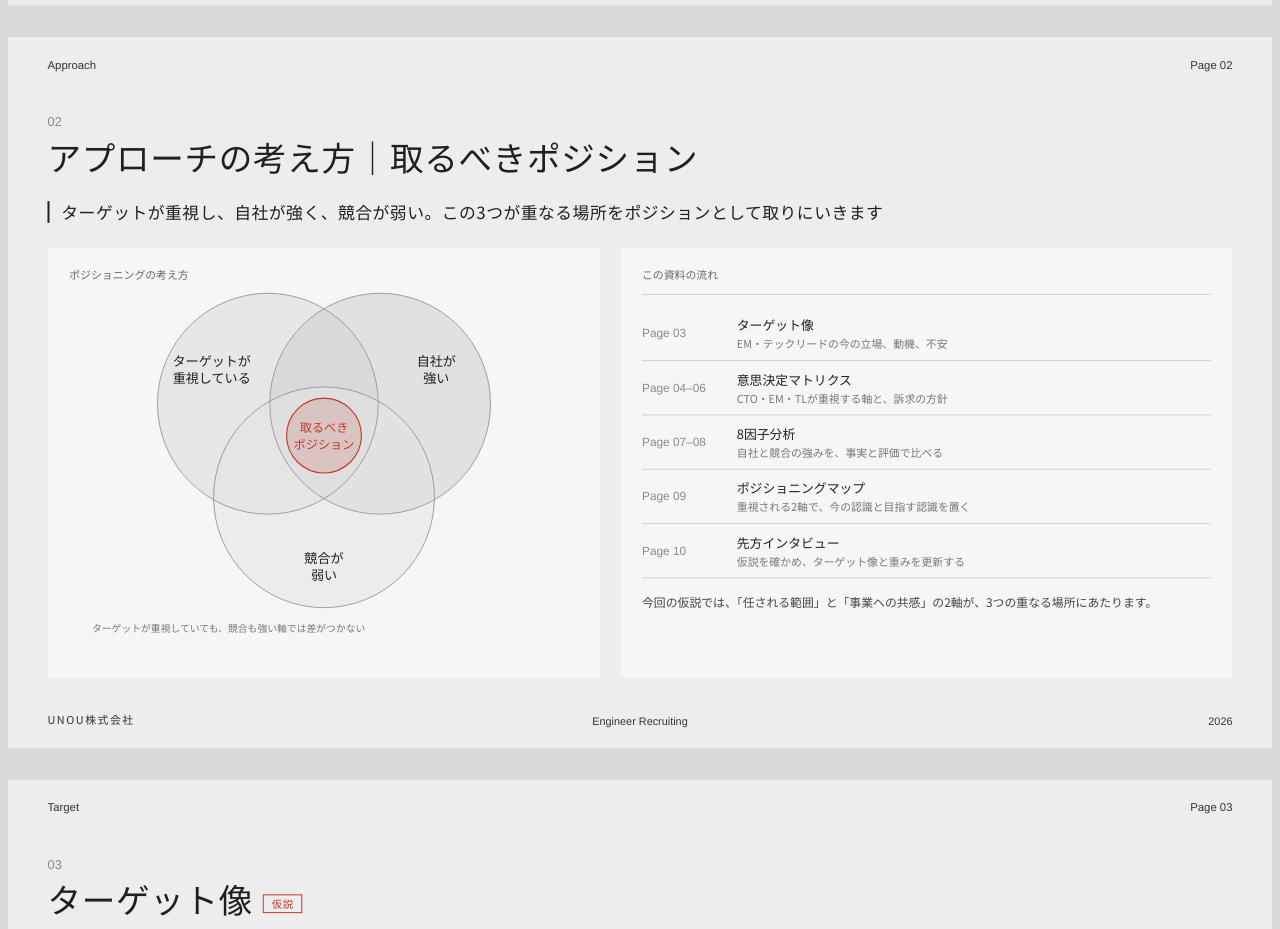
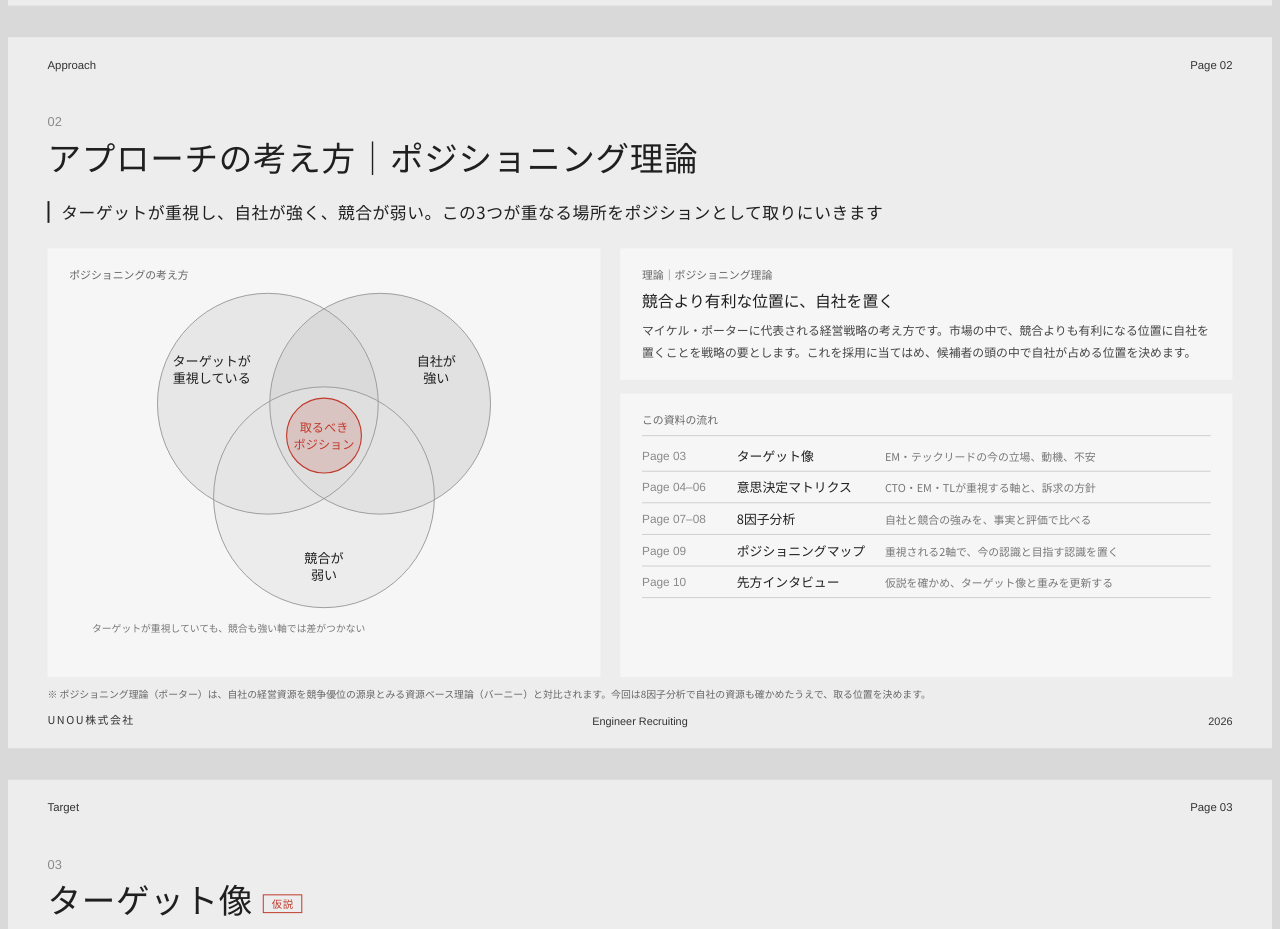
Before and after one commit to unouinc/poppins, a plain HTML site: page hypothesis.html in a window 1280 px wide. Shown: the part 1480-2409 px from the top of the page. Drawn offline with nearby package versions, Linux system fonts and the light colour scheme.

Commit message:
Page 02をポジショニング理論の説明ページに変更

```diff
--- a/hypothesis.html
+++ b/hypothesis.html
@@ -274,10 +274,12 @@ ul.b li::before{content:"・";position:absolute;left:0}
 .obs .r p span{display:block;color:#888;font-size:10.5px;margin-top:2px}
 .po{display:grid;grid-template-columns:560px 1fr;gap:20px;height:100%}
 .po .card{padding:18px 22px}
-.flow .s{display:grid;grid-template-columns:84px 1fr;gap:12px;padding:9px 0;border-bottom:1px solid var(--line);align-items:center}
+.flow .s{display:grid;grid-template-columns:84px 1fr;gap:12px;padding:6px 0;border-bottom:1px solid var(--line);align-items:center}
 .flow .s b{font-weight:400;font-family:Arimo,Arial,sans-serif;font-size:12px;color:var(--mut)}
 .flow .s p{font-size:13px}
 .flow .s p span{display:block;font-size:11px;color:#777;margin-top:1px}
+.flow .s p{display:grid;grid-template-columns:150px 1fr;align-items:baseline}
+.flow .s p span{margin:0}
 /* approach v2 */
 .ap2{display:grid;grid-template-columns:270px 1fr 260px;gap:20px;height:100%}
 .ap2 .card{padding:22px 24px;display:flex;flex-direction:column}
@@ -330,12 +332,12 @@ ul.b li::before{content:"・";position:absolute;left:0}
 </section>
 <section class="slide">
 <div class="hd"><span>Approach</span><span>Page 02</span></div>
-<p class="no">02</p><h2>アプローチの考え方｜取るべきポジション</h2><p class="lead">ターゲットが重視し、自社が強く、競合が弱い。この3つが重なる場所をポジションとして取りにいきます</p>
+<p class="no">02</p><h2>アプローチの考え方｜ポジショニング理論</h2><p class="lead">ターゲットが重視し、自社が強く、競合が弱い。この3つが重なる場所をポジションとして取りにいきます</p>
 <div class="body"><div class="po">
 <div class="card"><p class="clbl">ポジショニングの考え方</p><svg viewBox="0 20 520 380" width="100%" height="360"><g fill-opacity=".55"><circle cx="200" cy="150" r="118" fill="#DADADA"/><circle cx="320" cy="150" r="118" fill="#CFCFCF"/><circle cx="260" cy="250" r="118" fill="#E3E3E3"/></g><g fill="none" stroke="#999"><circle cx="200" cy="150" r="118"/><circle cx="320" cy="150" r="118"/><circle cx="260" cy="250" r="118"/></g><circle cx="260" cy="184" r="40" fill="#C0392B" fill-opacity=".16" stroke="#C0392B" stroke-width="1.2"/><text x="140" y="110" font-size="14" text-anchor="middle" fill="#1F1F1F">ターゲットが</text><text x="140" y="128" font-size="14" text-anchor="middle" fill="#1F1F1F">重視している</text><text x="380" y="110" font-size="14" text-anchor="middle" fill="#1F1F1F">自社が</text><text x="380" y="128" font-size="14" text-anchor="middle" fill="#1F1F1F">強い</text><text x="260" y="320" font-size="14" text-anchor="middle" fill="#1F1F1F">競合が</text><text x="260" y="338" font-size="14" text-anchor="middle" fill="#1F1F1F">弱い</text><text x="260" y="180" font-size="13" text-anchor="middle" fill="#C0392B" font-weight="500">取るべき</text><text x="260" y="198" font-size="13" text-anchor="middle" fill="#C0392B" font-weight="500">ポジション</text><text x="12" y="394" font-size="10.5" fill="#777">ターゲットが重視していても、競合も強い軸では差がつかない</text></svg></div>
-<div class="card"><p class="clbl">この資料の流れ</p><div class="hr"></div><div class="flow"><div class="s"><b>Page 03</b><p>ターゲット像<span>EM・テックリードの今の立場、動機、不安</span></p></div><div class="s"><b>Page 04–06</b><p>意思決定マトリクス<span>CTO・EM・TLが重視する軸と、訴求の方針</span></p></div><div class="s"><b>Page 07–08</b><p>8因子分析<span>自社と競合の強みを、事実と評価で比べる</span></p></div><div class="s"><b>Page 09</b><p>ポジショニングマップ<span>重視される2軸で、今の認識と目指す認識を置く</span></p></div><div class="s"><b>Page 10</b><p>先方インタビュー<span>仮説を確かめ、ターゲット像と重みを更新する</span></p></div></div><p style="font-size:12px;line-height:1.7;color:#444;margin-top:14px">今回の仮説では、「任される範囲」と「事業への共感」の2軸が、3つの重なる場所にあたります。</p></div>
+<div style="display:grid;grid-template-rows:auto 1fr;gap:14px"><div class="card"><p class="clbl">理論｜ポジショニング理論</p><p style="font-size:16px;margin-top:6px">競合より有利な位置に、自社を置く</p><p style="font-size:12px;line-height:1.8;color:#444;margin-top:8px">マイケル・ポーターに代表される経営戦略の考え方です。市場の中で、競合よりも有利になる位置に自社を置くことを戦略の要とします。これを採用に当てはめ、候補者の頭の中で自社が占める位置を決めます。</p></div><div class="card"><p class="clbl">この資料の流れ</p><div class="hr" style="margin:8px 0 4px"></div><div class="flow"><div class="s"><b>Page 03</b><p>ターゲット像<span>EM・テックリードの今の立場、動機、不安</span></p></div><div class="s"><b>Page 04–06</b><p>意思決定マトリクス<span>CTO・EM・TLが重視する軸と、訴求の方針</span></p></div><div class="s"><b>Page 07–08</b><p>8因子分析<span>自社と競合の強みを、事実と評価で比べる</span></p></div><div class="s"><b>Page 09</b><p>ポジショニングマップ<span>重視される2軸で、今の認識と目指す認識を置く</span></p></div><div class="s"><b>Page 10</b><p>先方インタビュー<span>仮説を確かめ、ターゲット像と重みを更新する</span></p></div></div></div></div>
 </div></div>
-<div class="ft"><span class="co">UNOU株式会社</span><span class="c">Engineer Recruiting</span><span class="y">2026</span></div>
+<p class="note">※ ポジショニング理論（ポーター）は、自社の経営資源を競争優位の源泉とみる資源ベース理論（バーニー）と対比されます。今回は8因子分析で自社の資源も確かめたうえで、取る位置を決めます。</p><div class="ft"><span class="co">UNOU株式会社</span><span class="c">Engineer Recruiting</span><span class="y">2026</span></div>
 </section>
 <section class="slide">
 <div class="hd"><span>Target</span><span>Page 03</span></div>
```
